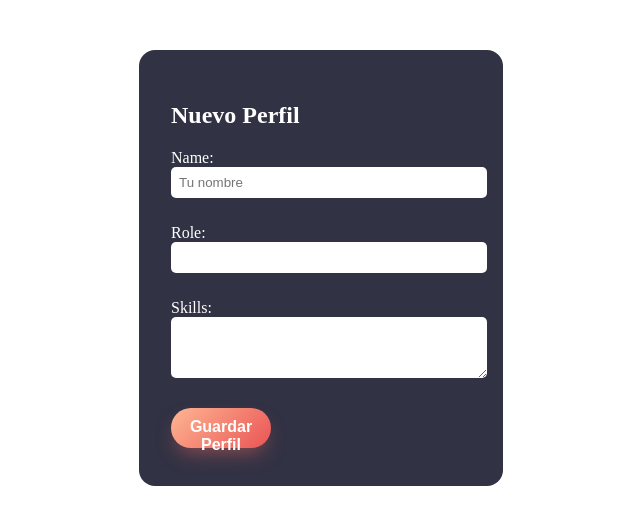
After one commit to Csantiago10/50-Python-Projects-Challenge, a Django app: page /perfil/crear/ in a window 1280 px wide. The commit adds this page. Shown: the top 525 px of the page, without its empty margins (319-959 px from the left). Run offline with Django 5.2, Linux system fonts and the light colour scheme.

Commit message:
feat: completed full CRUD functionality with edit and delete

```diff
--- a/14_Django_ORM/config/urls.py
+++ b/14_Django_ORM/config/urls.py
@@ -16,9 +16,15 @@ Including another URLconf
 """
 from django.contrib import admin
 from django.urls import path
-from core.views import user_profile
+from core.views import user_profile, create_profile, edit_profile, delete_profile
+
+
 
 urlpatterns = [
     path('admin/', admin.site.urls),
-    path('perfil/', user_profile),
+    path('perfil/', user_profile, name='profile_list'),
+    path('perfil/crear/', create_profile, name='profile_create'),
+    path('perfil/editar/<int:profile_id>/', edit_profile, name='profile_update'),
+    path('perfil/borrar/<int:profile_id>/', delete_profile, name='profile_delete'),
+
 ]
--- /dev/null
+++ b/14_Django_ORM/core/forms.py
@@ -0,0 +1,18 @@
+from django import forms
+from .models import Profile
+
+
+class ProfileForm(forms.ModelForm):
+    # 1. Create a form class inherit from forms.ModelForm
+    class Meta:
+        # 2. Define the model
+        model = Profile
+        # 3. Define the fields
+        fields = ['name', 'role', 'skills']
+        # 4. Define the widgets
+        # Styles with CSS (Booststrap or my CSS)
+        widgets = {
+            'name': forms.TextInput(attrs={'class': 'form-control', 'placeholder': 'Tu nombre'}),
+            'role': forms.TextInput(attrs={'class': 'form-control'}),
+            'skills': forms.Textarea(attrs={'class': 'form-control', 'rows': 3}),
+        }
--- /dev/null
+++ b/14_Django_ORM/core/static/core/buttons.css
@@ -0,0 +1,41 @@
+.btn-container
+{
+    display: flex;
+    justify-content: center;
+    margin-top: 50px;
+    margin-bottom: 50px;
+}
+
+
+/* From Uiverse.io by Codecite */
+.btn {
+    transition: all 0.3s ease-in-out;
+    font-family: "Dosis", sans-serif;
+}
+
+.btn {
+    width: 100px; /* Reducir el ancho */
+    height: 40px; /* Reducir la altura */
+    border-radius: 20px; /* Ajustar el radio del borde */
+    background-image: linear-gradient(135deg, #feb692 0%, #ea5455 100%);
+    box-shadow: 0 10px 20px -6px rgba(238, 103, 97, 0.5); /* Ajustar la sombra */
+    outline: none;
+    cursor: pointer;
+    border: none;
+    font-size: 16px; /* Reducir el tamaño de la fuente */
+    color: white;
+}
+
+.btn:hover {
+    transform: translateY(3px);
+    box-shadow: none;
+}
+
+.btn:active {
+    opacity: 0.5;
+}
+
+.btn a {
+    text-decoration: none;
+    color: white;
+}
--- /dev/null
+++ b/14_Django_ORM/core/templates/core/create_profile.html
@@ -0,0 +1,34 @@
+{% load static %}
+<!DOCTYPE html>
+<html lang="es">
+<head>
+    <meta charset="UTF-8">
+    <title>Crear Perfil</title>
+    <!-- Reutilizamos tus estilos -->
+    <link rel="stylesheet" href="{% static 'core/styles.css' %}">
+    <link rel="stylesheet" href="{% static 'core/buttons.css' %}">
+
+    <style>
+        /* Un poco de CSS extra para el formulario */
+        .form-container { background: #313244; padding: 2rem; border-radius: 1rem; color: white; width: 300px; margin: auto; margin-top: 50px;}
+        input, textarea { width: 100%; margin-bottom: 10px; padding: 8px; border-radius: 5px; border: none;}
+        button { background: coral; color: white; padding: 10px; border: none; width: 100%; cursor: pointer; font-weight: bold;}
+    </style>
+</head>
+<body>
+
+    <div class="form-container">
+        <h2>Nuevo Perfil</h2>
+
+        <form method="POST">
+            {% csrf_token %} <!-- EL ESCUDO DE SEGURIDAD -->
+
+            <!-- Django pinta los inputs por ti -->
+            {{ form.as_p }}
+
+            <button class="btn" type="submit">Guardar Perfil</button>
+        </form>
+    </div>
+
+</body>
+</html>
--- a/14_Django_ORM/core/views.py
+++ b/14_Django_ORM/core/views.py
@@ -1,5 +1,6 @@
-from django.shortcuts import render
+from django.shortcuts import render, redirect, get_object_or_404
 from core.models import Profile
+from .forms import ProfileForm
 
 
 # Create your views here.
@@ -12,3 +13,42 @@ def user_profile(request):
     }
 
     return render(request, 'core/profile.html', context)
+
+
+def create_profile(request):
+
+    if request.method == 'POST':
+        form = ProfileForm(request.POST)
+        if form.is_valid():
+            form.save()
+            return redirect('profile_list')
+    else:
+        form = ProfileForm()
+
+
+    # render the template with the form included (request, template, context)
+    return render(request, 'core/create_profile.html', {'form': form})
+
+def edit_profile(request, profile_id):
+    # 1. Search for the profile, if it doesn't exist, return a 404
+    profile = get_object_or_404(Profile, id=profile_id)
+
+    # 2. If the request method is POST, update the profile
+    if request.method == 'POST':
+        form = ProfileForm(request.POST, instance=profile)
+        if form.is_valid():
+            form.save()
+            return redirect('profile_list')
+
+    # 3. If the request method is GET, render the form with the profile
+    else:
+        form = ProfileForm(instance=profile)
+
+    # 4. Render the template with the form included
+    return render(request, 'core/create_profile.html', {'form': form})
+
+
+def delete_profile(request, profile_id):
+    profile = get_object_or_404(Profile, id=profile_id)
+    profile.delete()
+    return redirect('profile_list')
```
Also changed, not shown: 14_Django_ORM/core/admin.py (+11 -3 lines), 14_Django_ORM/core/static/core/card.css (+25 -12 lines), 14_Django_ORM/core/templates/core/profile.html (+11 -4 lines), 14_Django_ORM/README.md, 14_Django_ORM/db.sqlite3, README.md.
